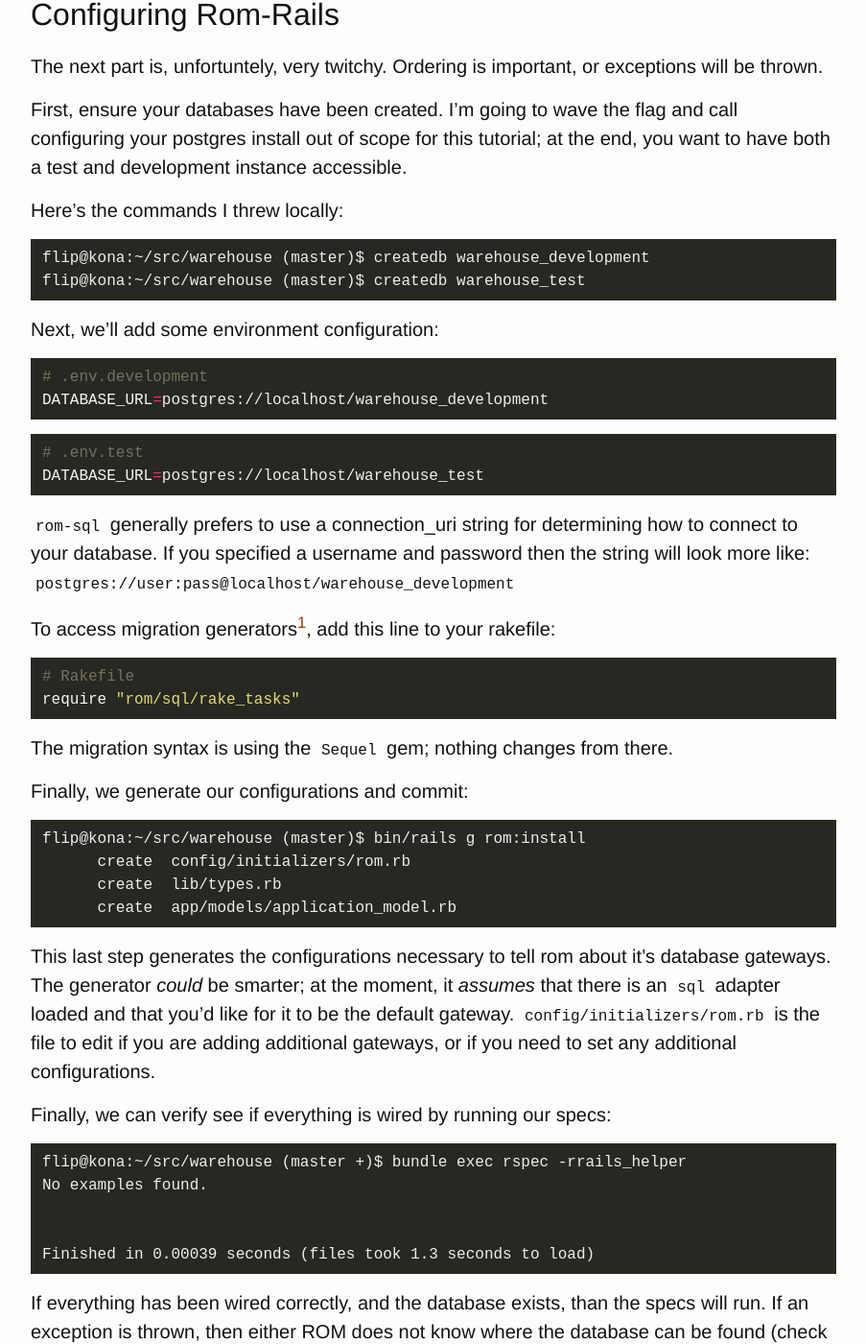
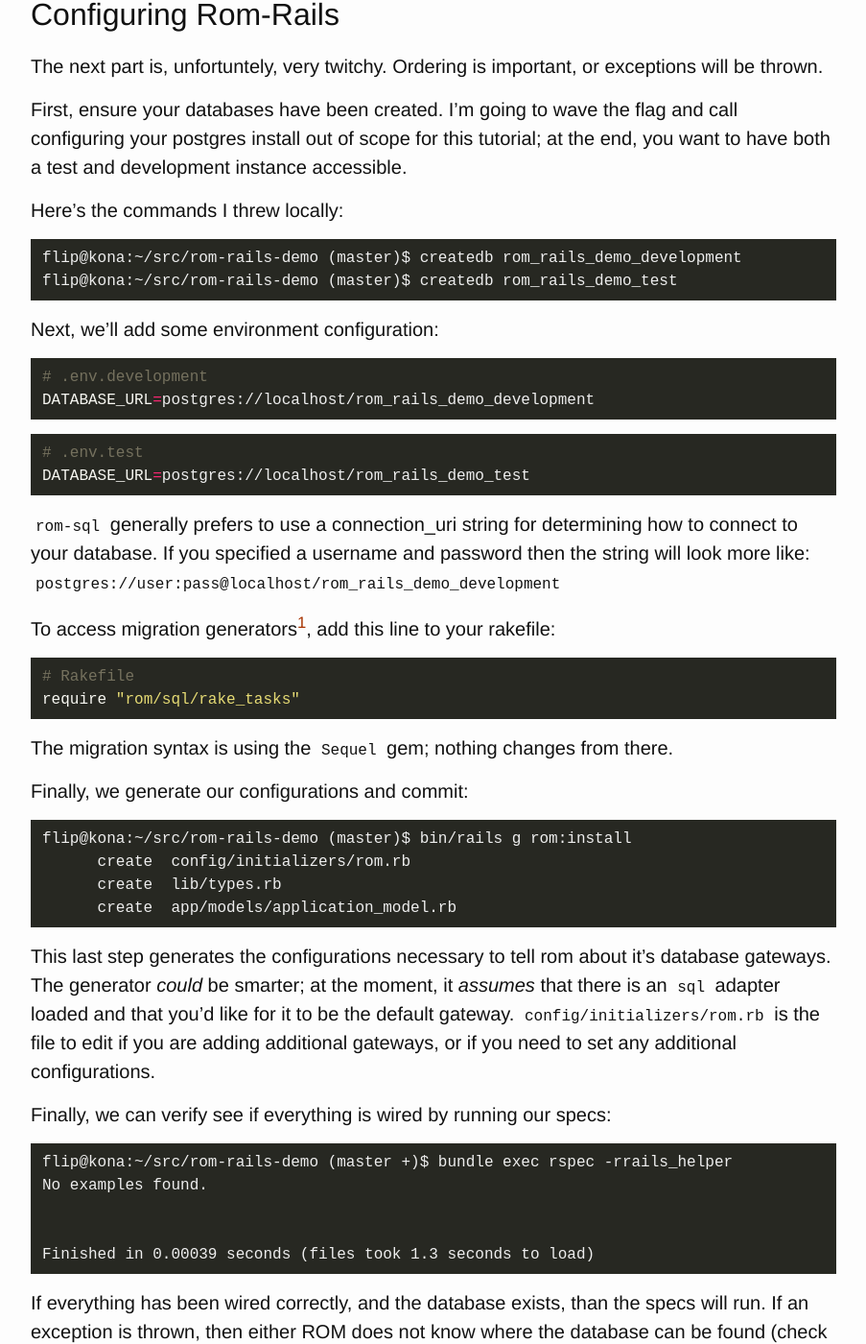
Before and after one commit to cflipse/devcaffeine, a Jekyll site: the page built from _posts/2018-04-13-building-a-new-rails-app-with-rom-rails.markdown, in a window 1280 px wide and 1400 px high, scrolled down 2502 px. Shown: the whole window at 96% size, without its empty margins (188-1091 px from the left). Built offline with Jekyll 4.4.1, drawn with Linux system fonts in a browser that asks for light colours; some of the changed text lies outside the part shown.

Commit message:
identify app as rom-rails demo

````diff
--- a/_posts/2018-04-13-building-a-new-rails-app-with-rom-rails.markdown
+++ b/_posts/2018-04-13-building-a-new-rails-app-with-rom-rails.markdown
@@ -31,15 +31,15 @@ will serve as jumping off points for posts I've been meaing to write for ages.
 The stock Rails generator is what we'll use here, with a few options specified:
 
 ```shell
-flip@kona:~/src$ rails new warehouse --skip-active-record  --skip-spring --skip-coffee --skip-test
+flip@kona:~/src$ rails new rom-rails-demo --skip-active-record  --skip-spring --skip-coffee --skip-test
       create
       create  README.md
       create  Rakefile
 # ... gobs of output elided
 
-flip@kona:~/src$ cd warehouse/
-flip@kona:~/src/warehouse (master #)$ git add .
-flip@kona:~/src/warehouse (master +)$ git commit -m 'initial app generation'
+flip@kona:~/src$ cd rom-rails-demo/
+flip@kona:~/src/rom-rails-demo (master #)$ git add .
+flip@kona:~/src/rom-rails-demo (master +)$ git commit -m 'initial app generation'
 ```
 
 I've skipped activerecord for what I hope are obvious reasons.  `coffeescript`
@@ -108,7 +108,7 @@ We'll finish off the gem installations by generating our rspec configuration
 and comitting:
 
 ```shell
-flip@kona:~/src/warehouse (master)$ bin/rails g rspec:install
+flip@kona:~/src/rom-rails-demo (master)$ bin/rails g rspec:install
       create  .rspec
       create  spec
       create  spec/spec_helper.rb
@@ -128,25 +128,25 @@ at the end, you want to have both a test and development instance accessible.
 Here's the commands I threw locally:
 
 ```
-flip@kona:~/src/warehouse (master)$ createdb warehouse_development
-flip@kona:~/src/warehouse (master)$ createdb warehouse_test
+flip@kona:~/src/rom-rails-demo (master)$ createdb rom_rails_demo_development
+flip@kona:~/src/rom-rails-demo (master)$ createdb rom_rails_demo_test
 ```
 
 Next, we'll add some environment configuration:
 
 ```shell
 # .env.development
-DATABASE_URL=postgres://localhost/warehouse_development
+DATABASE_URL=postgres://localhost/rom_rails_demo_development
 ```
 
 ```shell
 # .env.test
-DATABASE_URL=postgres://localhost/warehouse_test
+DATABASE_URL=postgres://localhost/rom_rails_demo_test
 ```
 
 `rom-sql` generally prefers to use a connection\_uri string for determining
 how to connect to your database.  If you specified a username and password
-then the string will look more like: `postgres://user:pass@localhost/warehouse_development`
+then the string will look more like: `postgres://user:pass@localhost/rom_rails_demo_development`
 
 To access migration generators[^1], add this line to your rakefile:
 
@@ -160,7 +160,7 @@ The migration syntax is using the `Sequel` gem; nothing changes from there.
 Finally, we generate our configurations and commit:
 
 ```
-flip@kona:~/src/warehouse (master)$ bin/rails g rom:install
+flip@kona:~/src/rom-rails-demo (master)$ bin/rails g rom:install
       create  config/initializers/rom.rb
       create  lib/types.rb
       create  app/models/application_model.rb
@@ -177,7 +177,7 @@ configurations.
 Finally, we can verify see if everything is wired by running our specs:
 
 ```
-flip@kona:~/src/warehouse (master +)$ bundle exec rspec -rrails_helper
+flip@kona:~/src/rom-rails-demo (master +)$ bundle exec rspec -rrails_helper
 No examples found.
 
 
@@ -196,10 +196,10 @@ add some content to it, and display it in a barebones controller.
 First, we create the migration:
 
 ```shell
-flip@kona:~/src/warehouse (master)$ bin/rails db:create_migration[create-profiles]
+flip@kona:~/src/rom-rails-demo (master)$ bin/rails db:create_migration[create-profiles]
 
 <= migration file created db/migraate/20180413141632_create-profiles.rb
-flip@kona:~/src/warehouse (master)$
+flip@kona:~/src/rom-rails-demo (master)$
 ```
 
 This creates a new migration file in the familiar timestamped form. The syntax
@@ -228,24 +228,24 @@ running the familiar `rake db:migrate` will create our table.
 Now, let's generate a relation and a repository so we can access the table:
 
 ```
-flip@kona:~/src/warehouse (master)$ be rails g rom:relation profiles
+flip@kona:~/src/rom-rails-demo (master)$ be rails g rom:relation profiles
       create  app/relations/profiles_relation.rb
-flip@kona:~/src/warehouse (master)$ bin/rails g rom:repository profiles
+flip@kona:~/src/rom-rails-demo (master)$ bin/rails g rom:repository profiles
       create  app/repositories/profile_repository.rb
-flip@kona:~/src/warehouse (master)$
+flip@kona:~/src/rom-rails-demo (master)$
 ```
 
 Now if we crack open the console, we'll be able to add some quick test data to the table:
 
 ```irb
 irb(main):001:0> profiles = ProfileRepository.new(ROM.env)
-=> #<ProfileRepository struct_namespace=Warehouse auto_struct=true>
+=> #<ProfileRepository struct_namespace=rom-rails-demo auto_struct=true>
 irb(main):004:0> profiles.create([
 {email: 'test@example.com', display_name: "Test Guy"},
 {email: 'old@example.com', display_name: "Old profile", state: 'disabled'}
 ])
 
-=> #<Warehouse::Profile id=1 email="test@example.com" display_name="Test Guy" private_email=true bio=nil state="active">
+=> #<rom-rails-demo::Profile id=1 email="test@example.com" display_name="Test Guy" private_email=true bio=nil state="active">
 irb(main):005:0> ROM.env.relations[:profiles].count
 
 => 2
````
